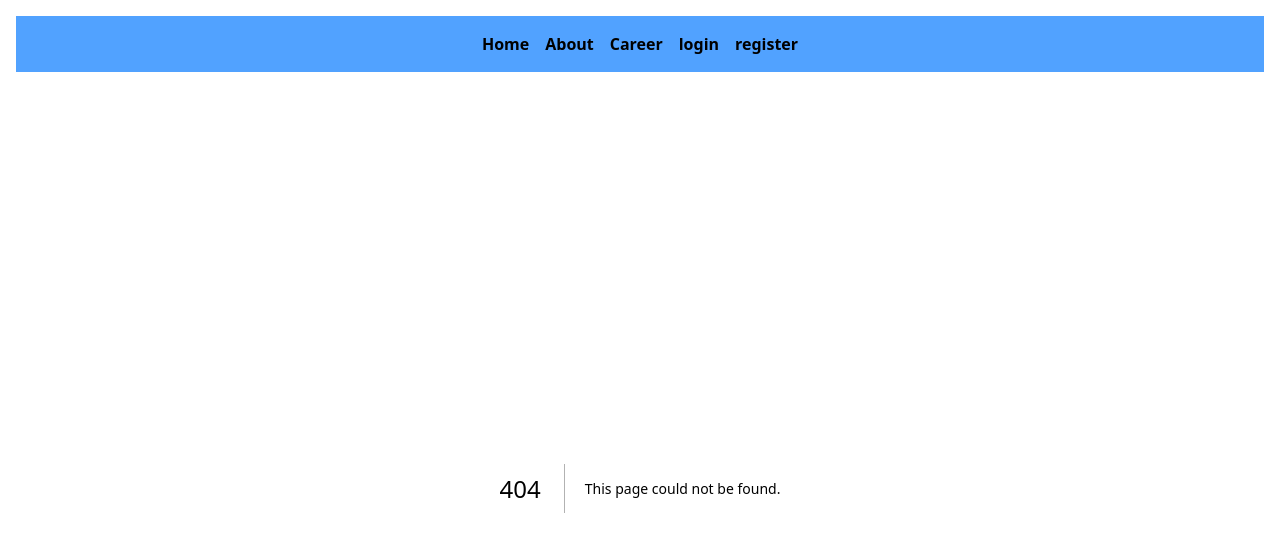
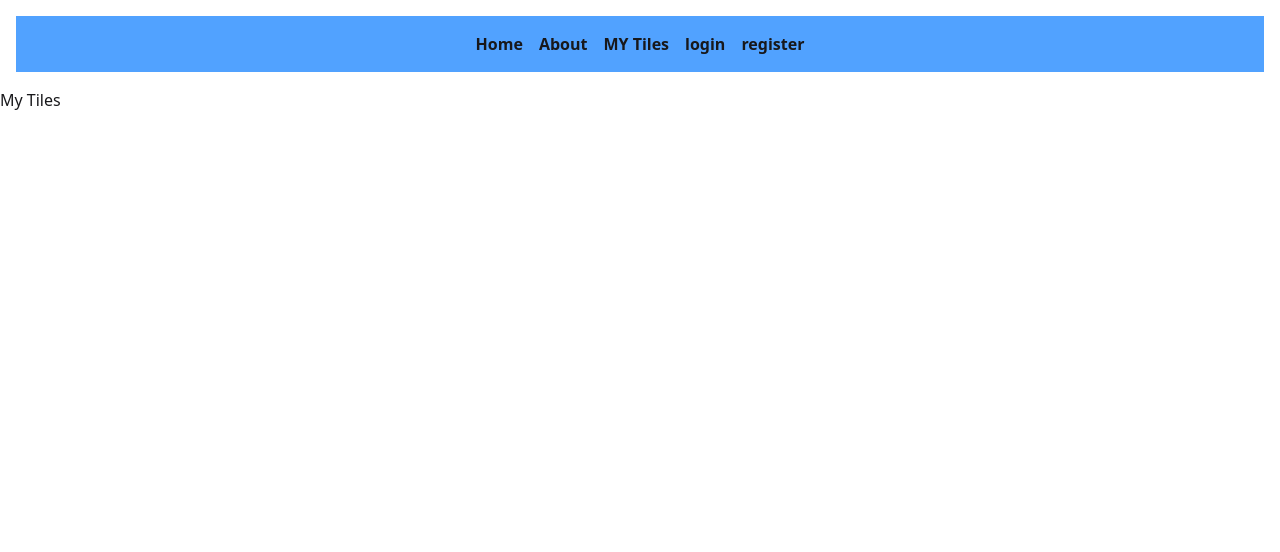
Before and after one commit to shohan11d/tiles-website, a Next.js app: page /my-tiles in a window 1280 px wide. Before the commit this address had no page. Shown: the top 552 px of the page. Built offline with nearby package versions, Linux system fonts and the light colour scheme.

Commit message:
vercel error

```diff
--- a/src/app/components/Navbar.jsx
+++ b/src/app/components/Navbar.jsx
@@ -5,7 +5,7 @@ export default function Navbar() {
     <div className="flex gap-4 bg-blue-400 p-4 m-4 font-bold justify-center">
       <Link href="/">Home</Link>
       <Link href="/about">About</Link>
-      <Link href="/career">Career</Link>
+      <Link href="/my-tiles">MY Tiles</Link>
       <Link href="/login">login</Link>
       <Link href="/register">register</Link>
     </div>
--- a/src/app/layout.js
+++ b/src/app/layout.js
@@ -13,7 +13,7 @@ const geistMono = Geist_Mono({
 });
 
 export const metadata = {
-  title: "Create Next App",
+  title: "Tiles-website",
   description: "Generated by create next app",
 };
 
--- /dev/null
+++ b/src/app/my-tiles/page.jsx
@@ -0,0 +1,7 @@
+export default function MyTilesPage() {
+  return (
+    <div>
+      My Tiles
+    </div>
+  );
+}
--- /dev/null
+++ b/src/proxy.js
@@ -0,0 +1,23 @@
+import { NextResponse } from "next/server";
+import { authClient } from "./lib/auth-client";
+import { auth } from "./lib/auth";
+import { headers } from "next/headers";
+
+export async function proxy(request) {
+  //   return NextResponse.redirect(new URL('/login', request.url))
+
+  const session = await auth.api.getSession({
+    headers: await headers(),
+  })
+
+  if(session){
+    return NextResponse.next();
+  }
+
+  return NextResponse.redirect(new URL('/login', request.url))
+
+}
+
+export const config = {
+  matcher: ["/my-tiles", "/about", "/tiles/:path*"],
+};
```
Also changed, not shown: src/app/page.js (+16 -4 lines).
